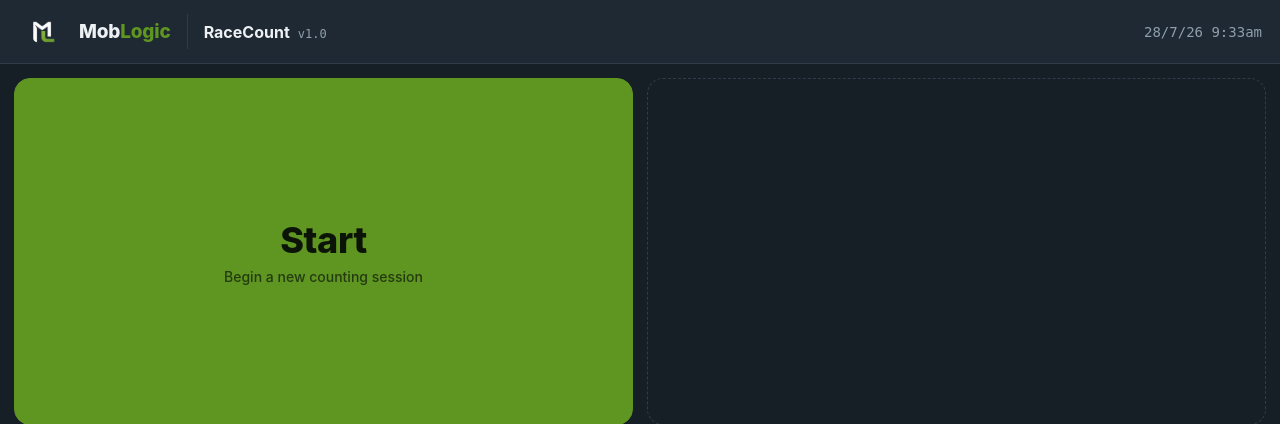
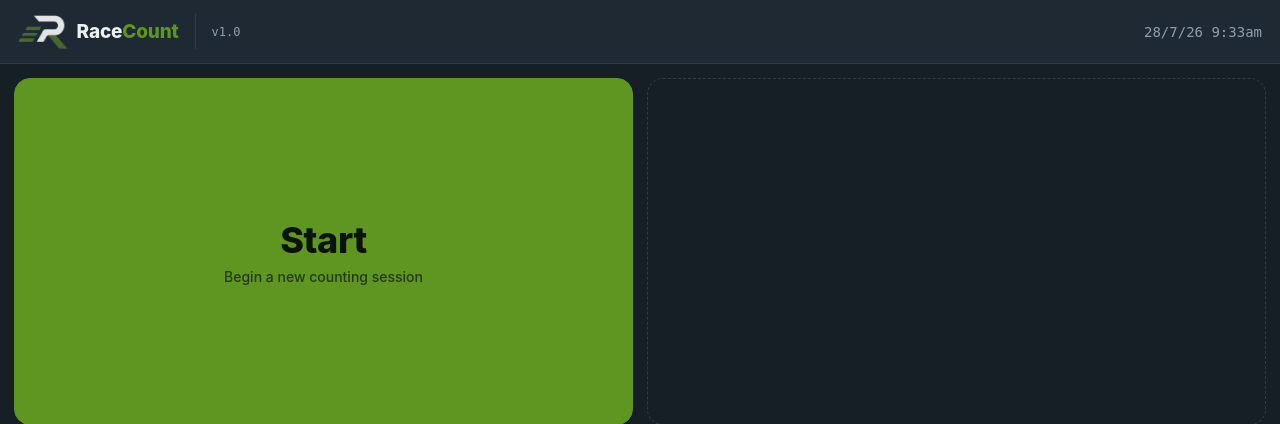
Before and after one commit to Eleven50/RaceCount, a Flask app: page / in a window 1280 px wide. Shown: the top 424 px of the page. Run offline with Flask 3, Linux system fonts and the light colour scheme.

Commit message:
fixed paste fuckup

```diff
--- a/ui/static/brand.css
+++ b/ui/static/brand.css
@@ -1,8 +1,8 @@
 /*
-  MobLogic / RaceCount shared design system.
+  RaceCount shared design system.
 
   Two separate color layers, deliberately not merged:
-  - --brand-*: MobLogic's identity (navy + olive green), from the actual
+  - --brand-*: RaceCount's identity (navy + olive green), from the actual
     logo files — used for chrome, structure, primary actions.
   - --gate-*: the three direction-identity colors (amber/green/blue),
     unchanged from the existing video overlay + calibration system. These
@@ -116,8 +116,8 @@ html, body {
   white-space: nowrap;
 }
 
-.wordmark-mob { color: var(--brand-text); }
-.wordmark-logic { color: var(--brand-green); }
+.wordmark-race { color: var(--brand-text); }
+.wordmark-count { color: var(--brand-green); }
 
 .app-header-divider {
   width: 1px;
@@ -133,15 +133,6 @@ html, body {
   gap: 8px;
   flex: 1;
   min-width: 0;
-}
-
-.app-header-product-name {
-  font-size: 16px;
-  font-weight: 700;
-  color: var(--brand-text);
-  white-space: nowrap;
-  overflow: hidden;
-  text-overflow: ellipsis;
 }
 
 .app-header-version {
--- a/ui/static/calibrate.css
+++ b/ui/static/calibrate.css
@@ -5,7 +5,7 @@
   Reuses brand.css's design tokens (:root loaded first) — no shared
   header bar here despite every other screen having one, since a fixed
   64px header would eat into the "full screen camera" requirement this
-  page is specifically built around. MobLogic branding hasn't been
+  page is specifically built around. RaceCount branding hasn't been
   folded into this page's own floating top bar yet — still TODO,
   tracked separately from this file's CSS variable fix.
 */
--- a/ui/templates/base.html
+++ b/ui/templates/base.html
@@ -14,12 +14,11 @@
       <a href="/" class="app-header-back" id="headerBackLink" aria-label="Back to Home" title="Back to Home">&larr;</a>
       {% endif %}
       <div class="app-header-brand">
-        <img class="app-header-icon" src="{{ url_for('static', filename='img/logo-icon-white.png') }}" alt="MobLogic" />
-        <span class="app-header-wordmark"><span class="wordmark-mob">Mob</span><span class="wordmark-logic">Logic</span></span>
+        <img class="app-header-icon" src="{{ url_for('static', filename='img/logo-icon-white.png') }}" alt="RaceCount" />
+        <span class="app-header-wordmark"><span class="wordmark-race">Race</span><span class="wordmark-count">Count</span></span>
       </div>
       <div class="app-header-divider"></div>
       <div class="app-header-product">
-        <span class="app-header-product-name">RaceCount</span>
         <span class="app-header-version">{{ app_version|default('v1.0') }}</span>
       </div>
       <div class="app-header-datetime" id="headerDateTime">—</div>
--- a/ui/templates/splash.html
+++ b/ui/templates/splash.html
@@ -9,7 +9,7 @@
 </head>
 <body class="splash-body">
   <div class="splash-screen">
-    <img class="splash-logo" src="{{ url_for('static', filename='img/logo-full-white.png') }}" alt="MobLogic" />
+    <img class="splash-logo" src="{{ url_for('static', filename='img/logo-full-white.png') }}" alt="RaceCount" />
     <div class="splash-caption">Starting up&hellip;</div>
     <div class="splash-spinner"></div>
   </div>
```
Also changed, not shown: ARCHITECTURE.md (+1 -1 lines), README.md, ui/static/img/logo-full-white.png, ui/static/img/logo-icon-white.png, 1 other file.
